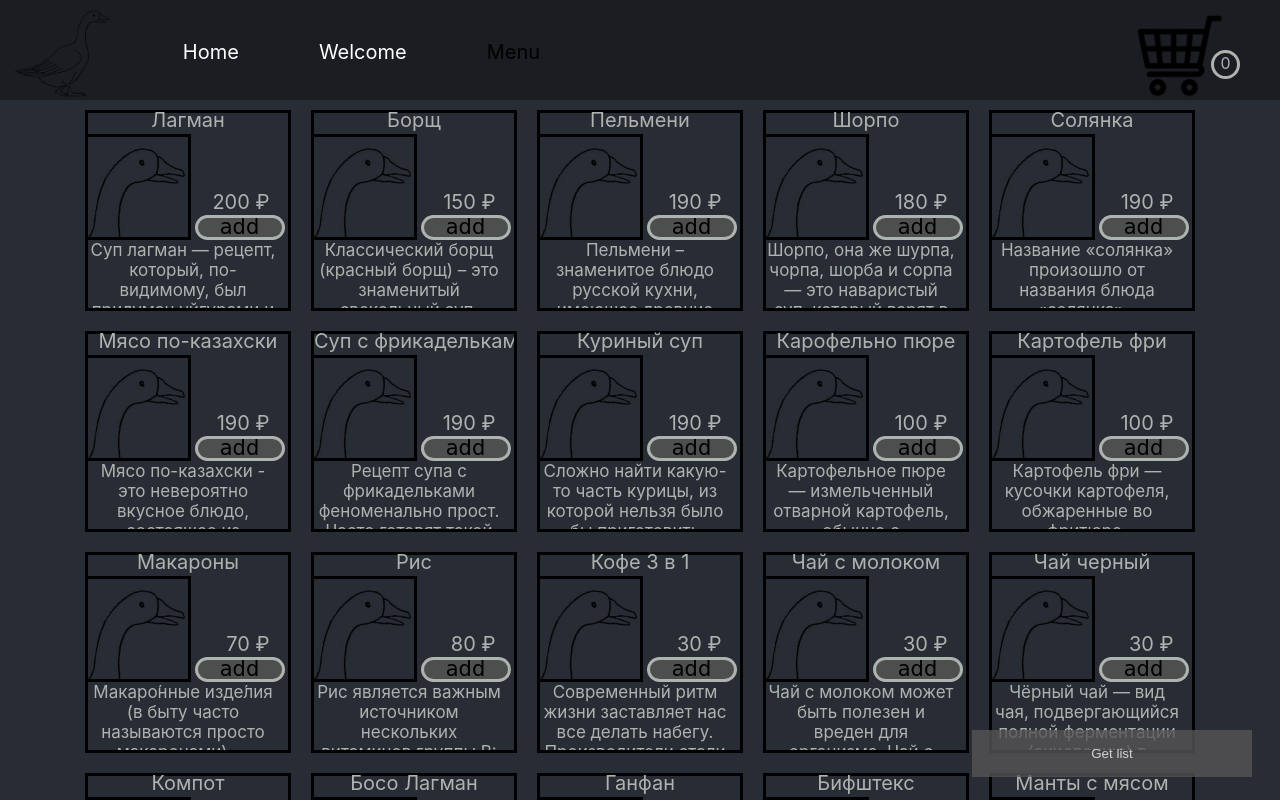
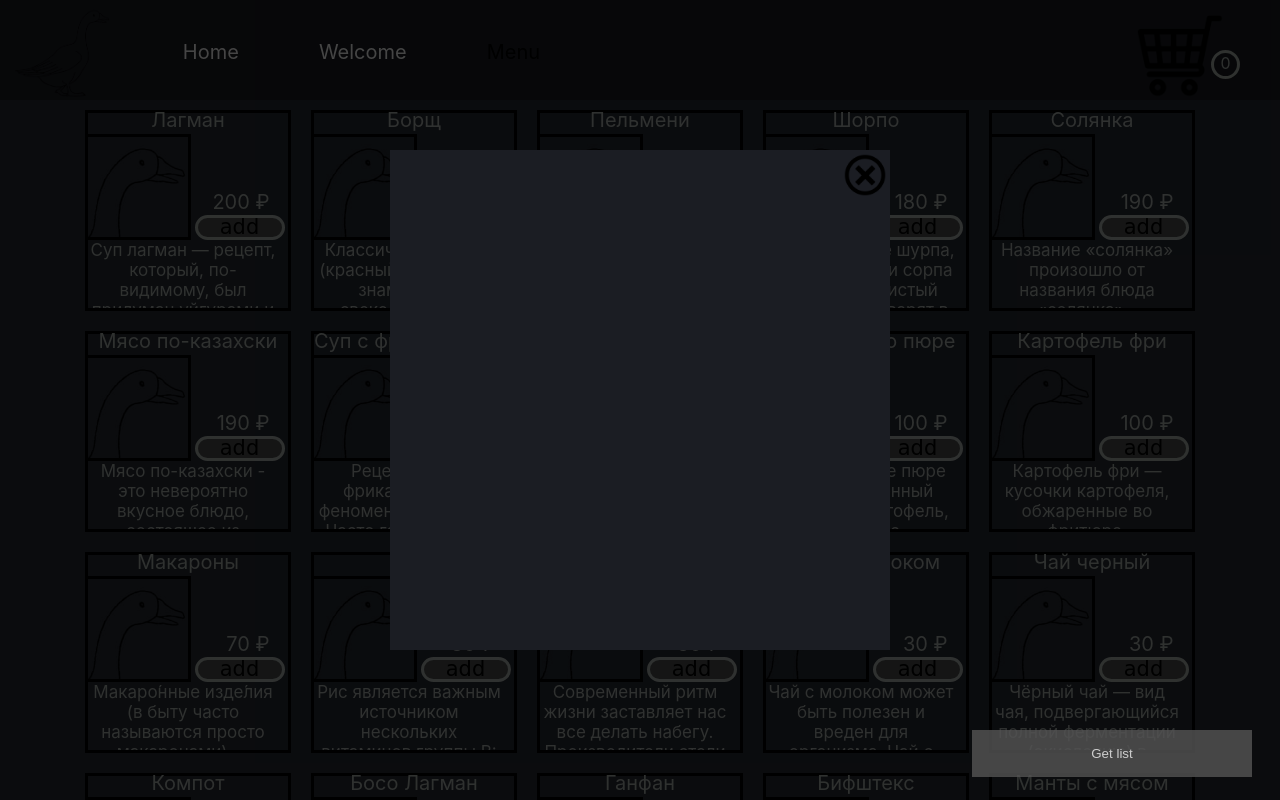
Before and after one commit to GoSSy4691/React-app_e-shop_GoSSy.link, a React (Create React App) app: page /menu in a window 1280 px wide. Both pictures are taken after a click on the picture 1180 px from the left and 54 px from the top of the page. Built offline with nearby package versions, Linux system fonts and the light colour scheme.

Commit message:
fix: shopCart work

```diff
--- a/src/files/shop/shopCart.js
+++ b/src/files/shop/shopCart.js
@@ -4,7 +4,6 @@ let state = {
 
 export let addFood = (name) => {
   state.cart.push(name)
-  console.log(state.cart)
 }
 
 export default state
--- a/src/mainPage/containers/menu/menu.js
+++ b/src/mainPage/containers/menu/menu.js
@@ -1,26 +1,58 @@
 import s from './menu.module.css';
 import emptyImg from '../../../files/img/noItem.png';
-import shopCart from '../../../files/img/shopCart.png';
+import shopCartIco from '../../../files/img/shopCart.png';
+import closeButton from '../../../files/img/closeButton.png';
 import render from '../../../render';
 
-function ShopCart(props) {
+let shoppingCart = s.hideCart;
+let backGround = s.darkenBackgroundHide;
+
+function CartElement(props) {
   return (
     <div className={s.topBar}>
-      <img src={shopCart} className={s.shopIco} alt={'shopCart'} onClick={() => console.log("go to shop")}/>
+      <img src={shopCartIco} className={s.shopIco} alt={'CartImage'} onClick={showCartMenu}/>
       <div className={s.shopIcoCount}>{props.shopCart.length}</div>
     </div>
   );
 }
 
 function addToCart(name, addFood) {
-  addFood(name)
+  addFood(name);
+  render();
+}
+
+function showCartMenu() {
+  shoppingCart = s.showCart;
+  backGround = s.darkenBackgroundShow;
+  render();
+}
+
+function hideCartMenu() {
+  shoppingCart = s.hideCart;
+  backGround = s.darkenBackgroundHide;
   render()
+}
+
+function Cart(props) {
+  return <div className={backGround}>
+    <div className={shoppingCart}>
+      <img
+        onClick={hideCartMenu}
+        src={closeButton}
+        className={s.closeButton}
+        alt={'closeButtonInToDoList'}
+        title={'Close'}
+      />
+      {props.shopCart.map(p => <li key={Math.random()}>{p}</li>)}
+    </div>
+  </div>;
 }
 
 function Menu(props) {
   return (
     <div className={s.showRoom}>
-      <ShopCart shopCart={props.shopCart}/>
+      <CartElement shopCart={props.shopCart}/>
+      <Cart shopCart={props.shopCart}/>
       {props.menuItems[0].items.menu.map(p =>
         <div className={s.foodElement} key={p.id}>
           <div className={s.item}>
--- a/src/mainPage/containers/menu/menu.module.css
+++ b/src/mainPage/containers/menu/menu.module.css
@@ -115,3 +115,42 @@
     border: solid #adb4b0;
     border-radius: 20px;
 }
+
+.hideCart {
+    display: none;
+}
+
+.showCart {
+    position: fixed;
+    top: 50%;
+    left: 50%;
+    transform: translate(-50%, -50%);
+    width: 500px;
+    height: 500px;
+    background: #1b1d23;
+}
+
+.showCart li {
+    list-style-type: none;
+}
+
+.darkenBackgroundHide {
+    display: none;
+}
+
+.darkenBackgroundShow {
+    position: fixed;
+    top: 0;
+    width: 100%;
+    height: 100%;
+    background: rgba(0, 0, 0, 0.73);
+}
+
+.closeButton {
+    height: 50px;
+    width: 50px;
+    position: fixed;
+    top: 0;
+    right: 0;
+    cursor: url("https://cdn.custom-cursor.com/db/4129/32/arrow2402.png"), auto;
+}
```
